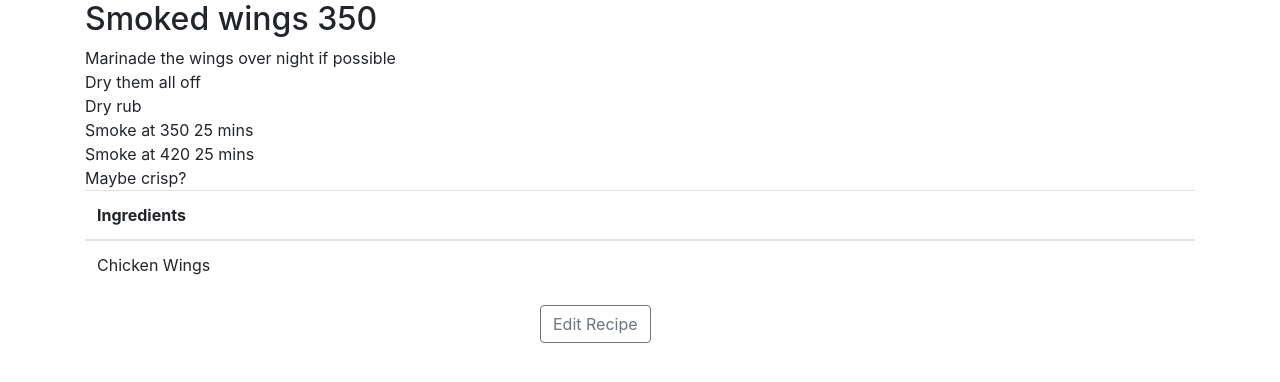
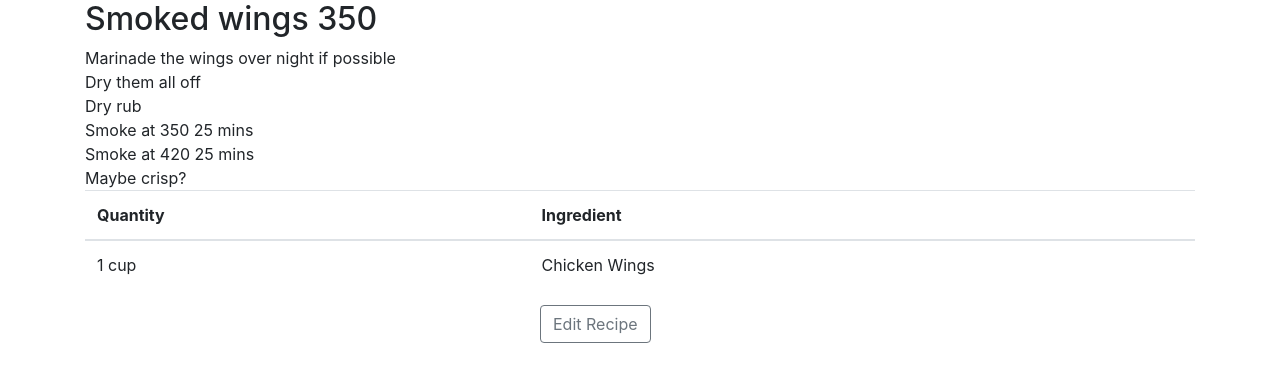
Before and after one commit to jrmusan/meal_planner, a Flask app: page /1 in a window 1280 px wide. Shown: the part 56-438 px from the top of the page. Run offline with Flask 2, Linux system fonts and the light colour scheme; the visitor is signed in with stand-in values (Sample User, id 1); data comes from the database, SQL or seed files in the repository; some libraries are stand-ins or nearby versions.

Commit message:
Got units displaying for recipe page

```diff
--- a/app.py
+++ b/app.py
@@ -98,10 +98,15 @@ def recipe(recipe_id):
 	# Get this recipe object
 	recipe_obj = Recipe.get_recipe(id=recipe_id)
 
+	# Get the ingredients with units added to end
+	ingredient_dict = Ingredent.ingredient_combiner([recipe_obj])
+
+	print(f"{ingredient_dict = }")
+
 	if request.method == 'POST':
 		return redirect(url_for('edit_recipe', recipe_id=recipe_id))
 
-	return render_template('recipe.html', recipe=recipe_obj)
+	return render_template('recipe.html', recipe=recipe_obj, ing_dict=ingredient_dict)
 
 
 #~~~~~~~~This is our route to create a new recipe~~~~~~~~
--- a/templates/recipe.html
+++ b/templates/recipe.html
@@ -14,14 +14,16 @@
   <table class="table">
       <thead>
         <tr>
-          <th scope="col">Ingredients</th>
+          <th scope="col">Quantity</th>
+          <th scope="col">Ingredient</th>
         </tr>
       </thead>
 
       <tbody>
-      {% for ingredient in recipe.ingredients %}
+      {% for key, value in ing_dict.items() %}
           <tr>
-          <td>{{  ingredient }}</td>
+          <td>{{  value  }}</td>
+          <td>{{  key  }}</td>
           </tr>
       {% endfor %}
       </tbody>
```
